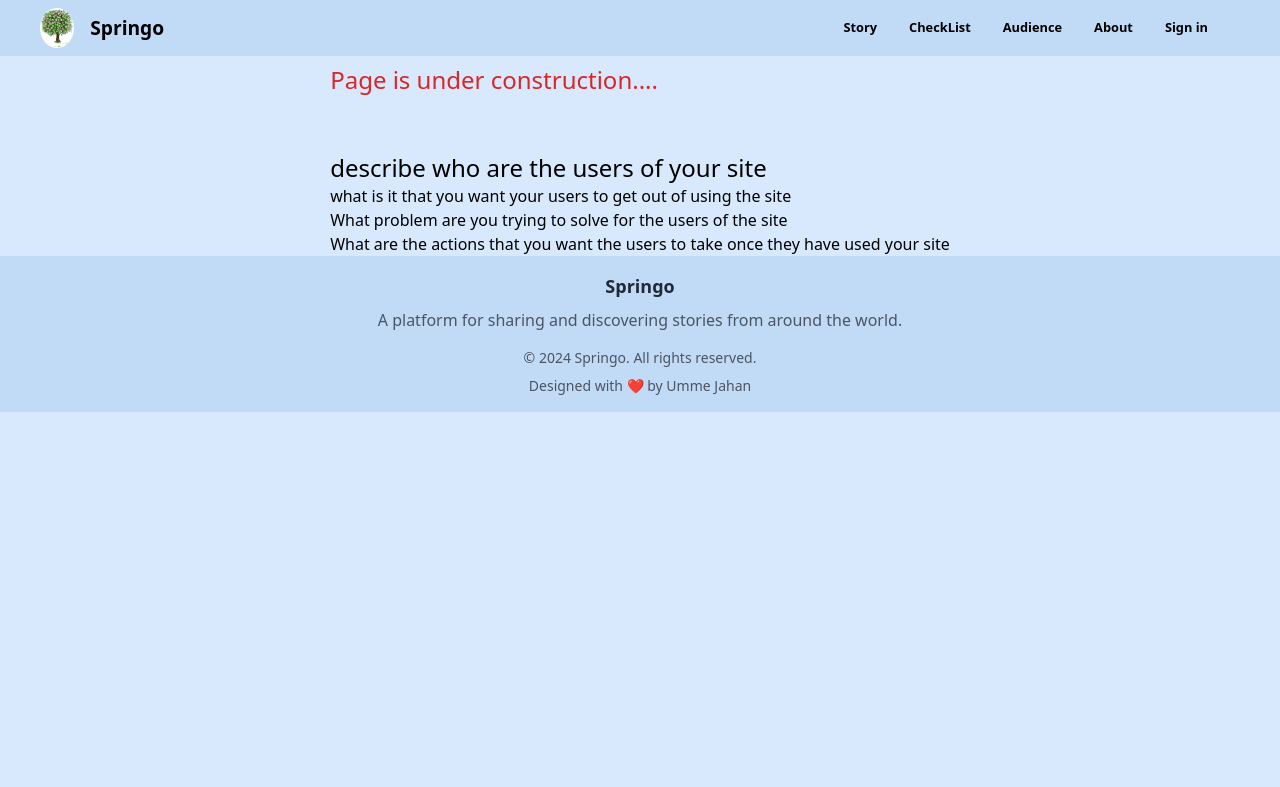
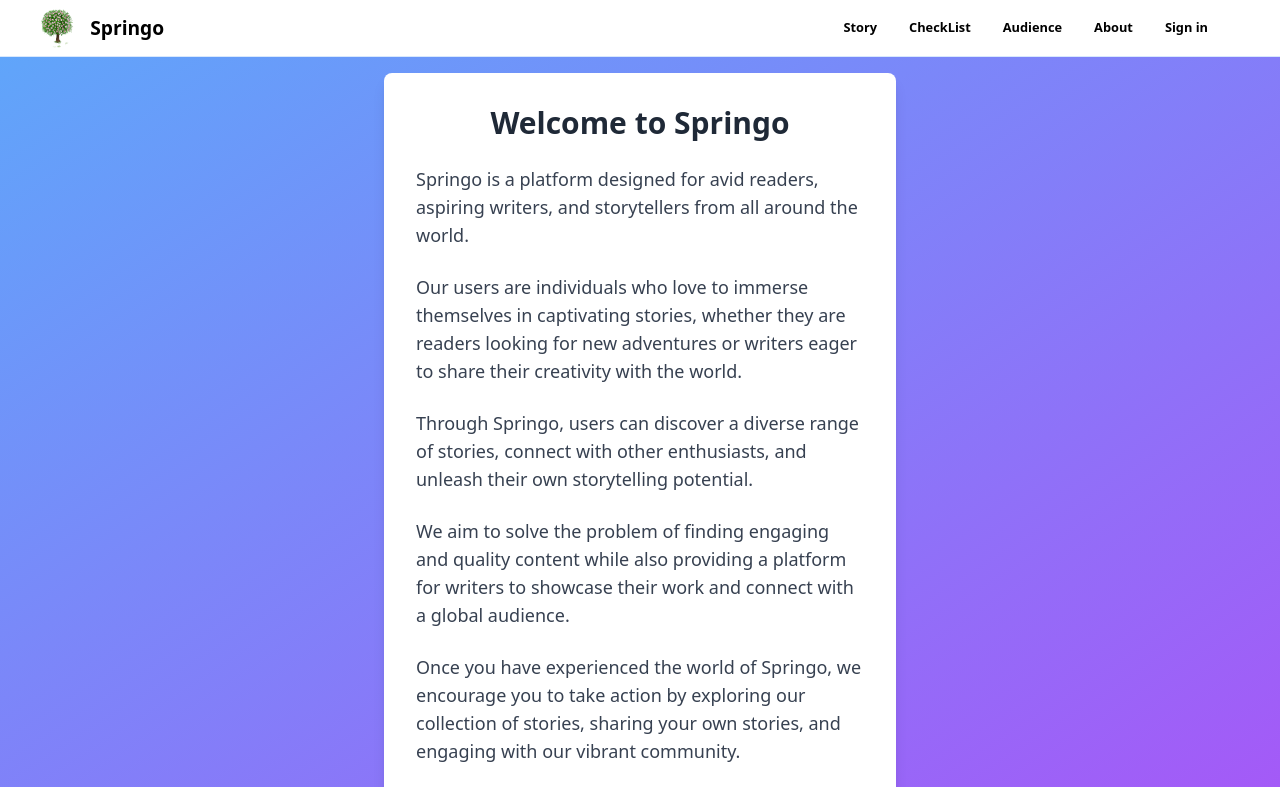
Before and after one commit to ibugithub/Springo-FrontEnd, a Next.js app: page /audience in a window 1280 px wide. Shown: the top 787 px of the page. Built offline with nearby package versions, Linux system fonts and the light colour scheme.

Commit message:
Add style to Audience page

```diff
--- a/app/layout.tsx
+++ b/app/layout.tsx
@@ -20,7 +20,7 @@ export default function RootLayout({
         <body>
           <Navbar />
           <ToastContainer />
-          <div style={{ marginTop: "64px" }}>{children}</div>
+          <div className="mt-[57px]">{children}</div>
           <Footer />
         </body>
       </html>
--- a/components/Audience/audience.tsx
+++ b/components/Audience/audience.tsx
@@ -1,19 +1,20 @@
-import React from 'react'
+import React from 'react';
 
 export const Audience = () => {
   return (
-    <>
-      <div className='flex justify-center '>
-        <div className='flex flex-col r'>
-          <h2 className='mb-14 text-2xl text-red-600'>Page is under construction....</h2>
-          <h4 className='text-2xl'>describe who are the users of your site </h4>
-          <ul>
-            <li>what is it that you want your users to get out of using the site</li>
-            <li>What problem are you trying to solve for the users of the site </li>
-            <li>What are the actions that you want the users to take once they have used your site </li>
-          </ul>
+    <div className=" pt-[1rem] pb-[1rem] bg-gradient-to-br from-blue-400 to-purple-500 min-h-screen flex flex-col justify-center items-center">
+      <div className="max-w-lg w-full p-8 bg-white rounded-lg shadow-lg">
+        <h2 className="text-3xl font-extrabold text-center text-gray-800 mb-6">Welcome to Springo</h2>
+        <p className="text-lg text-gray-700 mb-6">Springo is a platform designed for avid readers, aspiring writers, and storytellers from all around the world.</p>
+        <p className="text-lg text-gray-700 mb-6">Our users are individuals who love to immerse themselves in captivating stories, whether they are readers looking for new adventures or writers eager to share their creativity with the world.</p>
+        <p className="text-lg text-gray-700 mb-6">Through Springo, users can discover a diverse range of stories, connect with other enthusiasts, and unleash their own storytelling potential.</p>
+        <p className="text-lg text-gray-700 mb-6">We aim to solve the problem of finding engaging and quality content while also providing a platform for writers to showcase their work and connect with a global audience.</p>
+        <p className="text-lg text-gray-700 mb-6">Once you have experienced the world of Springo, we encourage you to take action by exploring our collection of stories, sharing your own stories, and engaging with our vibrant community.</p>
+        <div className='flex justify-center'>
+          <a href="/stories" className="inline-block bg-blue-500 text-white px-6 py-3 rounded-lg hover:bg-blue-600 transition duration-300">Get Started</a>
         </div>
+
       </div>
-    </>
-  )
-}
+    </div>
+  );
+};
--- a/components/Footer/footer.tsx
+++ b/components/Footer/footer.tsx
@@ -2,11 +2,11 @@ import React from 'react';
 
 export const Footer = () => {
   return (
-    <footer className="bg-custom-bgcolor text-gray-800 py-4">
+    <footer className="bg-white text-blue-950 py-4">
       <div className="container mx-auto px-4 flex flex-col items-center">
           <h3 className="text-lg font-semibold mb-2">Springo</h3>
-          <p className="text-gray-600 mb-4">A platform for sharing and discovering stories from around the world.</p>
-        <div className="text-center text-sm text-gray-600">
+          <p className=" mb-4">A platform for sharing and discovering stories from around the world.</p>
+        <div className="text-center text-sm ">
           <p>&copy; {new Date().getFullYear()} Springo. All rights reserved.</p>
           <p className="mt-2">Designed with ❤️ by Umme Jahan</p>
         </div>
--- a/components/Navbar/navbar.tsx
+++ b/components/Navbar/navbar.tsx
@@ -27,7 +27,7 @@ export const Navbar = () => {
   }
 
   return (
-    <nav className="navbar bg-custom-bgcolor">
+    <nav className="navbar bg-white">
       <div className="navbar-items">
         <div className="left-nav-items">
           <Image src={logoImage} alt="Logo" className="logo-image" />
--- a/styles/navbar.css
+++ b/styles/navbar.css
@@ -32,7 +32,7 @@
 }
 
 .navbar-item:hover {
-  color: rgb(255, 0, 0);
+  color: rgb(53, 114, 228);
 }
 
 
```
